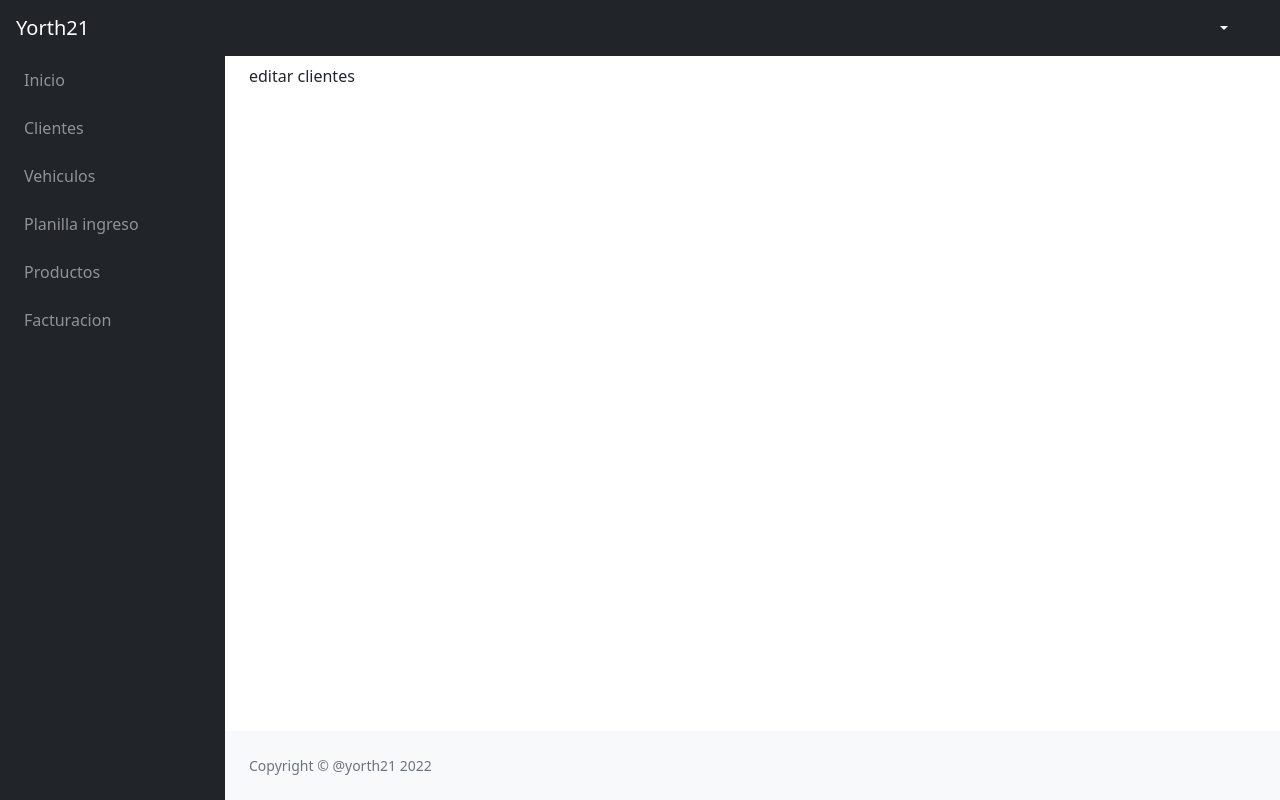
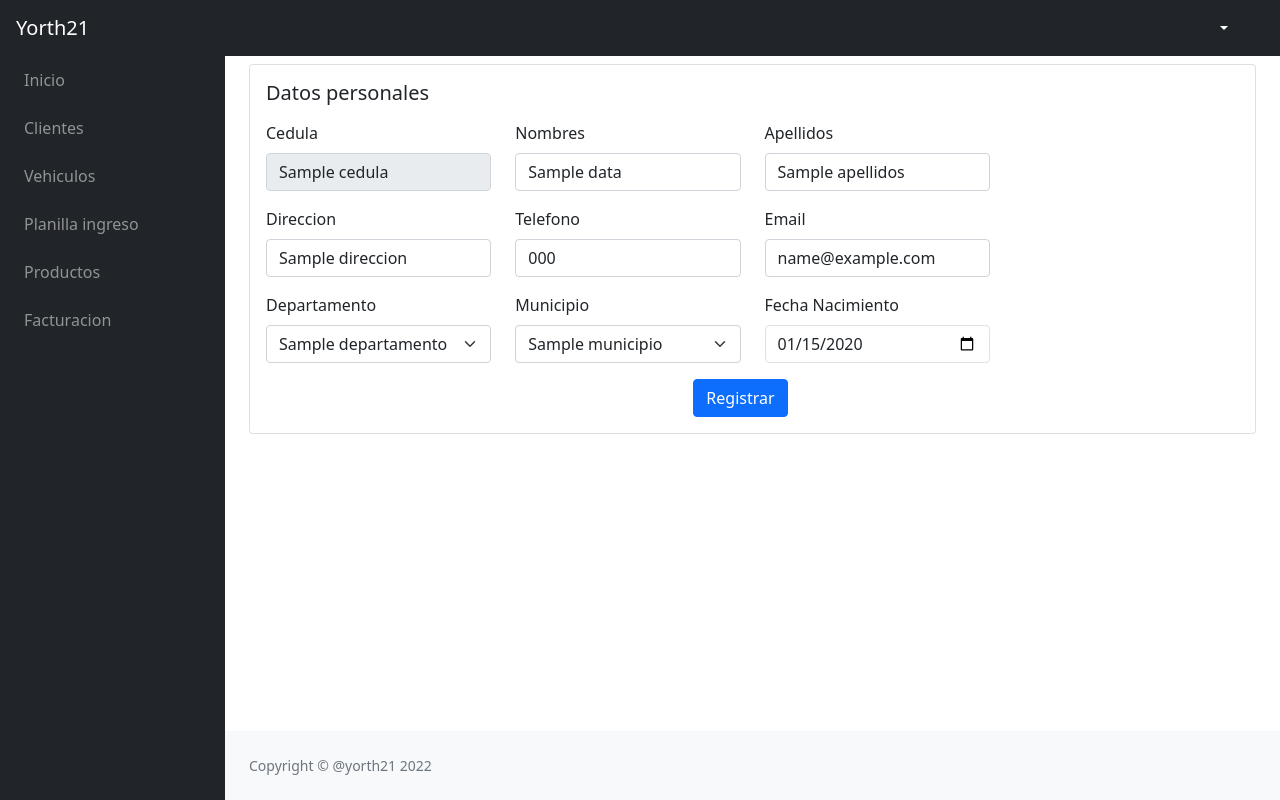
Before and after one commit to yorth21/tallermecanico, a PHP site: the page made by Views/Clientes/editClientes.php in a window 1280 px wide. Run offline with PHP 8.4, Linux system fonts and the light colour scheme; the template is opened without the code that fills it: most values are stand-ins (such as "Sample title", 1, 10 or a date in 2020); data that the repository does not hold is empty; some libraries are stand-ins or nearby versions.

Commit message:
Seccion clientes
Seccion clientes parcialmente terminada

```diff
--- a/Assets/js/script/yesid.js
+++ b/Assets/js/script/yesid.js
@@ -59,6 +59,37 @@ function frmRegistrarCliente(e) {
     }
 }
 
+function frmActualizarCliente(e) {
+    e.preventDefault();
+    const url = base_url + "Clientes/actualizarCliente";
+    const frm = document.getElementById("frmCliente");
+    const http = new XMLHttpRequest();
+    http.open("POST", url, true);
+    http.send(new FormData(frm));
+    http.onreadystatechange = function(){
+        if (this.readyState == 4 && this.status == 200) {
+            const res = this.responseText;
+            console.log(res);
+            if (res == "ok") {
+                Swal.fire({
+                    icon: 'success',
+                    title: 'Cliente actualizado con exito',
+                    showConfirmButton: false,
+                    timer: 3000
+                })
+                frm.reset();
+            } else {
+                Swal.fire({
+                    icon: 'error',
+                    title: res,
+                    showConfirmButton: false,
+                    timer: 3000
+                })
+            }
+        }
+    }
+}
+
 $(document).ready(function(e){
     $("#departamento").change(function () {
         var iddepto = $("#departamento").val();
--- a/Views/Clientes/editClientes.php
+++ b/Views/Clientes/editClientes.php
@@ -1,5 +1,91 @@
 <?php include "Views/Templates/header.php"; ?>
 
-    <div>editar clientes</div>
+<form method="post" id="frmCliente">
+    <!-- container datos personales -->
+    <div class="card mb-3">
+        <div class="card-body">
+            <div class="row">
+                <h5 class="mb-3">Datos personales</h5>
+            </div>
+            <div class="row">
+                <div class="col-xl-3 col-sm-4">
+                    <div class="mb-3">
+                        <label for="cedula" class="form-label">Cedula</label>
+                        <input type="text" class="form-control" name="cedula" id="cedula" value="<?php echo $data['cedula']; ?>" placeholder="Cedula" readonly>
+                    </div>
+                </div>
+                <div class="col-xl-3 col-sm-4">
+                    <div class="mb-3">
+                        <label for="nombres" class="form-label">Nombres</label>
+                        <input type="text" class="form-control" name="nombres" id="nombres" value="<?php echo $data['nombres']; ?>" placeholder="Nombres">
+                    </div>
+                </div>
+                <div class="col-xl-3 col-sm-4">
+                    <div class="mb-3">
+                        <label for="apellidos" class="form-label">Apellidos</label>
+                        <input type="text" class="form-control" name="apellidos" id="apellidos" value="<?php echo $data['apellidos']; ?>" placeholder="Apellidos">
+                    </div>
+                </div>
+            </div>
+            <div class="row">
+                    <div class="col-xl-3 col-sm-4">
+                        <div class="mb-3">
+                            <label for="direccion" class="form-label">Direccion</label>
+                            <input type="text" class="form-control" name="direccion" id="direccion" value="<?php echo $data['direccion']; ?>" placeholder="Direccion">
+                        </div>
+                    </div>
+                    <div class="col-xl-3 col-sm-4">
+                        <div class="mb-3">
+                            <label for="telefono" class="form-label">Telefono</label>
+                            <input type="text" class="form-control" name="telefono" id="telefono" value="<?php echo $data['telefono']; ?>" placeholder="Telefono">
+                        </div>
+                    </div>
+                    <div class="col-xl-3 col-sm-4">
+                        <div class="mb-3">
+                            <label for="email" class="form-label">Email</label>
+                            <input type="text" class="form-control" name="email" id="email" value="<?php echo $data['email']; ?>" placeholder="Email">
+                        </div>
+                    </div>
+                </div>
+            <div class="row">
+                <div class="col-xl-3 col-sm-4">
+                    <div class="mb-3">
+                        <label for="departamento" class="form-label">Departamento</label>
+                        <select class="form-select" aria-label="Default select example" name="departamento" id="departamento">
+                            <option value="<?php echo $data['iddepto']; ?>" selected hidden><?php echo $data['departamento']; ?></option>
+                            <?php foreach ($data['departamentos'] as $row) { ?>
+                                <option value="<?php echo $row['iddepto']; ?>"><?php echo $row['departamento']; ?></option>
+                            <?php } ?>
+
+                        </select>
+                    </div>
+                </div>
+                <div class="col-xl-3 col-sm-4">
+                    <div class="mb-3">
+                        <label for="municipio" class="form-label">Municipio</label>
+                        <select class="form-select" aria-label="Default select example" name="municipio" id="municipio">
+                            <option value="<?php echo $data['idmunicipio']; ?>" selected hidden><?php echo $data['municipio']; ?></option>
+                        </select>
+                    </div>
+                </div>
+                <div class="col-xl-3 col-sm-4">
+                    <div class="mb-3">
+                        <label for="fechanac" class="form-label">Fecha Nacimiento</label>
+                        <input class="form-control border" id="fechanac" name="fechanac" type="date" value="<?php echo $data['fechanac']?>" onblur="// vlfecha()" placeholder="Fecha nacimiento" />
+                    </div>
+                </div>
+                <div class="row d-flex justify-content-center">
+                    <div class="col-3 d-flex justify-content-center">
+                        <button class="btn btn-primary" type="button" onclick="frmActualizarCliente(event);">Registrar</button>
+                    </div>
+                </div>
+            </div>
+        </div>
+    </div>
+</form>
+
+
+
+
 
 <?php include "Views/Templates/footer.php"; ?>
```
Also changed, not shown: Controllers/Clientes.php (+65 -31 lines), Models/ClientesModel.php (+39 -1 lines).
